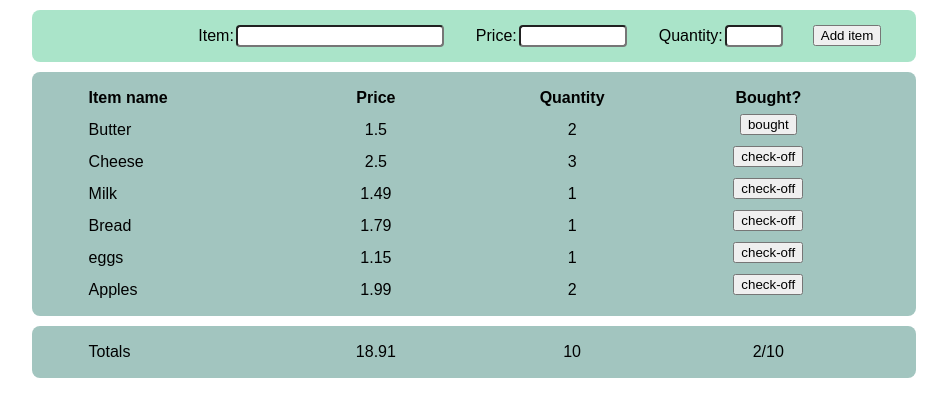
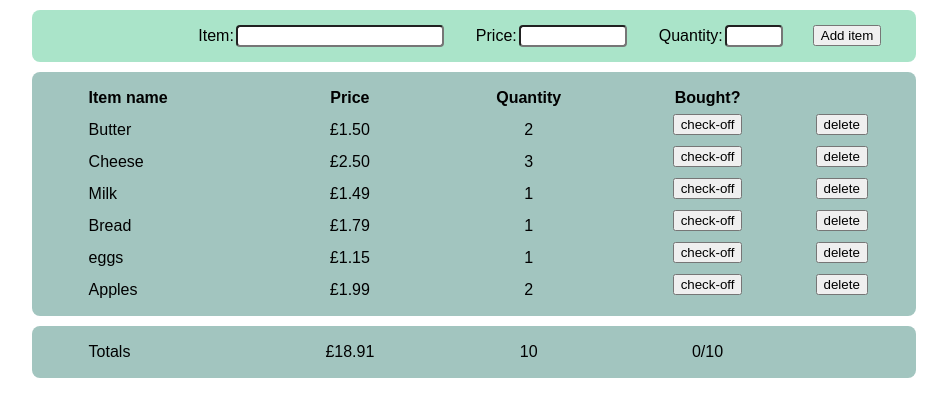
Before and after one commit to Peetfire/W3_weekend_homework, a Flask app: page /shopping-list in a window 1280 px wide. Shown: the part 102-519 px from the top of the page, without its empty margins (166-1113 px from the left). Run offline with Flask 2, Linux system fonts and the light colour scheme.

Commit message:
added delete button and functionality

```diff
--- a/controllers/controller.py
+++ b/controllers/controller.py
@@ -10,20 +10,30 @@ def index():
 @app.route('/shopping-list', methods=['POST'])
 def add_task():
     item_name = request.form["item_name"]
-    price = request.form["price"]
-    quantity = request.form["quantity"]
+    price = float(request.form["price"])
+    quantity = int(request.form["quantity"])
     new_item = Item(item_name, price, quantity)
     add_new_item(new_item)
+    set_totals()
     return redirect('/shopping-list')
 
 @app.route('/shopping-list/bought', methods=['POST'])
 def set_bought():
     item = request.form['bought_button']
     set_item_bought(item, True)
+    set_totals()
     return redirect('/shopping-list')
 
 @app.route('/shopping-list/uncheck', methods=['POST'])
 def set_not_bought():
     item = request.form['bought_button']
     set_item_bought(item, False)
+    set_totals()
     return redirect('/shopping-list')
+
+@app.route('/shopping-list/delete', methods=['POST'])
+def delete_item():
+    item = request.form['delete_button']
+    remove_item_by_name(item)
+    set_totals()
+    return redirect('/shopping-list')
--- a/models/shopping_list.py
+++ b/models/shopping_list.py
@@ -13,6 +13,11 @@ headings = ["Item name", "Price", "Quantity", "Bought?"]
 def add_new_item(item):
     shopping_list.append(item)
 
+def remove_item_by_name(name):
+    for item in shopping_list:
+        if item.item_name == name:
+            shopping_list.remove(item)
+
 def set_item_bought(name, status):
     for item in shopping_list:
         if item.item_name == name:
@@ -27,8 +32,16 @@ def get_total_items(item_list):
 def get_total_bought(item_list):
     return sum([item.quantity for item in item_list if item.bought])
 
-set_item_bought("Butter", True)
 total_price = get_total_price(shopping_list)
 total_items = get_total_items(shopping_list)
 total_bought = get_total_bought(shopping_list)
 grand_totals = [total_price, total_items, total_bought]
+
+def set_totals():
+    total_price = get_total_price(shopping_list)
+    total_items = get_total_items(shopping_list)
+    total_bought = get_total_bought(shopping_list)
+    grand_totals.clear()
+    grand_totals.append(total_price)
+    grand_totals.append(total_items)
+    grand_totals.append(total_bought)
--- a/static/style.css
+++ b/static/style.css
@@ -69,6 +69,13 @@ header > h1 {
     font-family: fantasy
 }
 
+.delete_button_form {
+    display: flex;
+    flex-wrap: wrap;
+    justify-content: center;
+    font-family: fantasy
+}
+
 .bought_button {
     /* justify-content: center;
     font-family: fantasy     */
@@ -76,9 +83,9 @@ header > h1 {
 
 .row {
     display: grid;
-    grid-template-columns: 1fr 1fr 1fr 1fr;
+    grid-template-columns: 2fr 2fr 2fr 2fr 1fr;
     margin-left: 50px;
-    margin-right: 50px;
+    margin-right: 30px;
 }
 .col {
     text-align: center;
--- a/templates/bought.html
+++ b/templates/bought.html
@@ -8,7 +8,7 @@
 </head>
 <body>
     <p>
-        {{test}}
+        {{item}}
     </p>
 </body>
 </html>
--- a/templates/index.html
+++ b/templates/index.html
@@ -43,7 +43,7 @@
         <div class="row">
             {% for item in shopping_list %}
             <div class="col col1">{{item.item_name}}</div>
-            <div class="col col2">{{item.price}}</div>
+            <div class="col col2">{{"£%.2f"|format(item.price)}}</div>
             <div class="col col3">{{item.quantity}}</div>
 
             {% if not item.bought %}
@@ -62,14 +62,19 @@
                 </div>
             </form>
             {% endif %}
-
+            <form class="delete_button_form" action="/shopping-list/delete" method="post">
+                <div class="delete_button">
+                    <button type="submit" name="delete_button" value="{{item.item_name}}">delete</button>
+                    <!-- <input type="submit" value="Bought"> -->
+                </div>
+            </form>
             {% endfor %}
         </div>
     </div>
     <div id="container">
         <div class="row">
             <div class="col col1">Totals</div>
-            <div class="col col2">{{ grand_totals[0] }}</div>
+            <div class="col col2">{{ "£%.2f"|format(grand_totals[0]) }}</div>
             <div class="col col3">{{ grand_totals[1] }}</div>
             <div class="col col3">{{ grand_totals[2] }}/{{ grand_totals[1] }}</div>
         </div>
```
